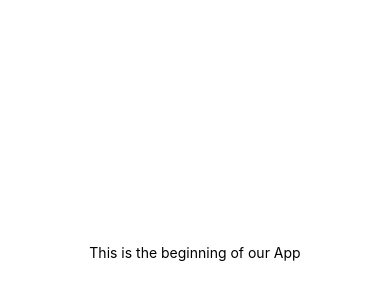
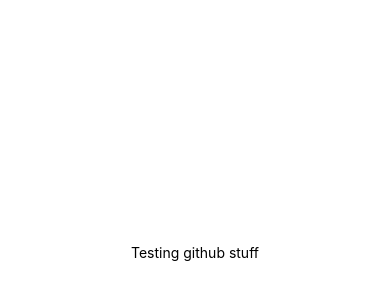
Before and after one commit to rishimagiawala/partners-for-life, a React Native app: screen / in a window 390 px wide. Shown: the part 170-470 px from the top of the page. Built offline with nearby package versions, Linux system fonts and the light colour scheme.

Commit message:
Update App.tsx
Testing github stuff for vscode

```diff
--- a/App.tsx
+++ b/App.tsx
@@ -5,7 +5,7 @@ import { StyleSheet, Text, View } from 'react-native';
 export default function App() {
   return (
     <View style={styles.container}>
-      <Text>This is the beginning of our App</Text>
+      <Text>Testing github stuff</Text>
       <StatusBar style="auto" />
     </View>
   );
```
